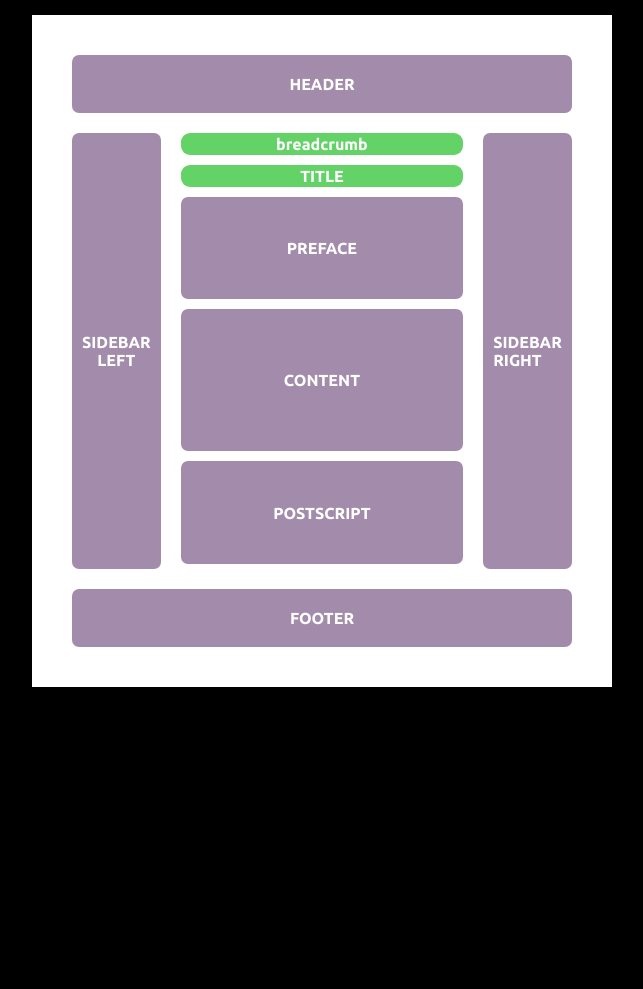
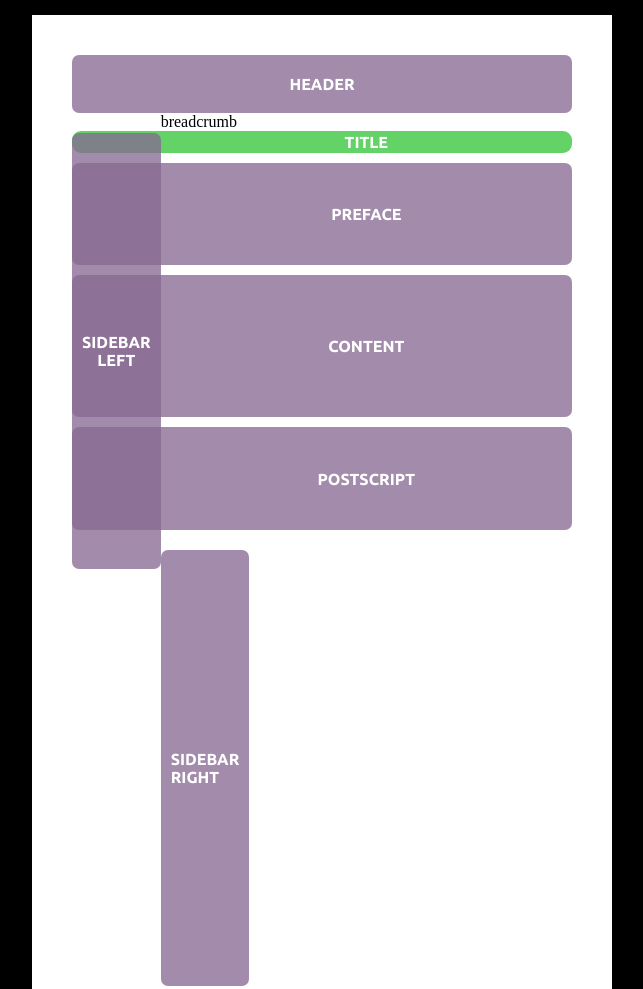
Before and after one commit to MeenakshiPasupuleti12/html, a plain HTML site: page task-2.html in a window 1280 px wide. Shown: the top 989 px of the page, without its empty margins (318-961 px from the left). Before the commit the page ends 800 px from the top, so only its background shows below. Drawn offline with Linux system fonts and the light colour scheme.

Commit message:
Update task-2.html

```diff
--- a/task-2.html
+++ b/task-2.html
@@ -48,13 +48,13 @@
       color: white;
       background-color: rgba(136, 106, 146, 0.768);
     }
-    .c2{
+/*     .c2{
       float:left;
       margin-top: 20px;
       margin-bottom:20px;
       margin-left: 20px;
       margin-right: 20px;
-      width: 282.5px;
+      width: 282.5px; */
     }
     .c21{
       text-align: center;
```
